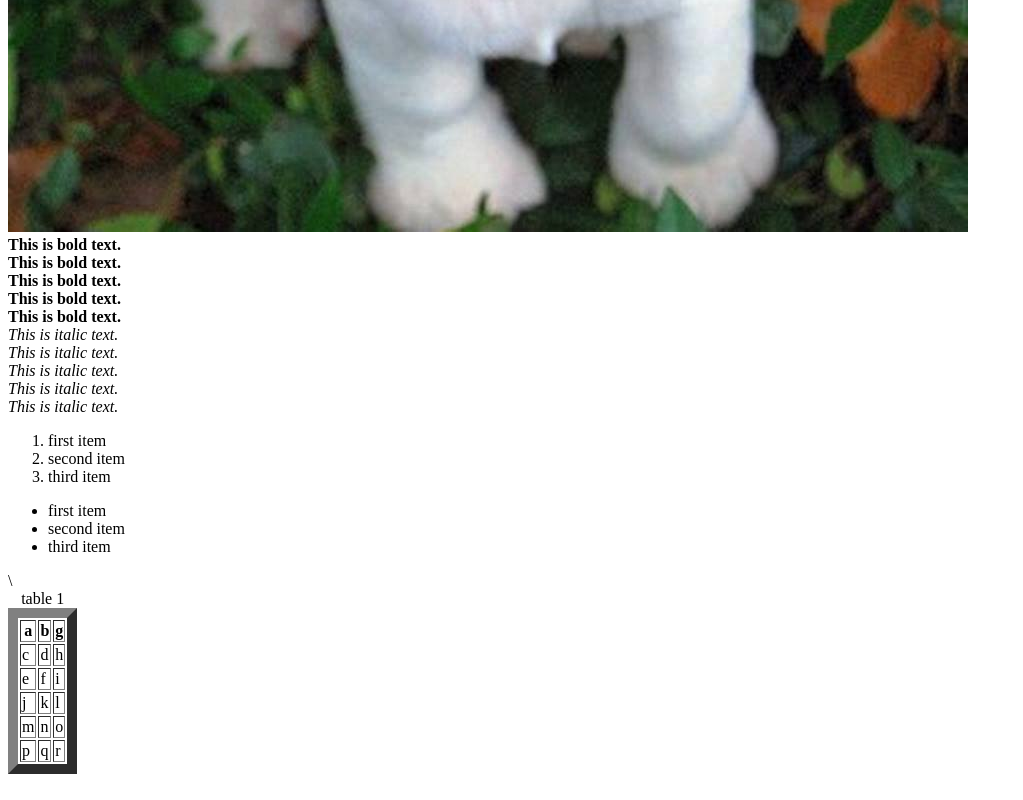
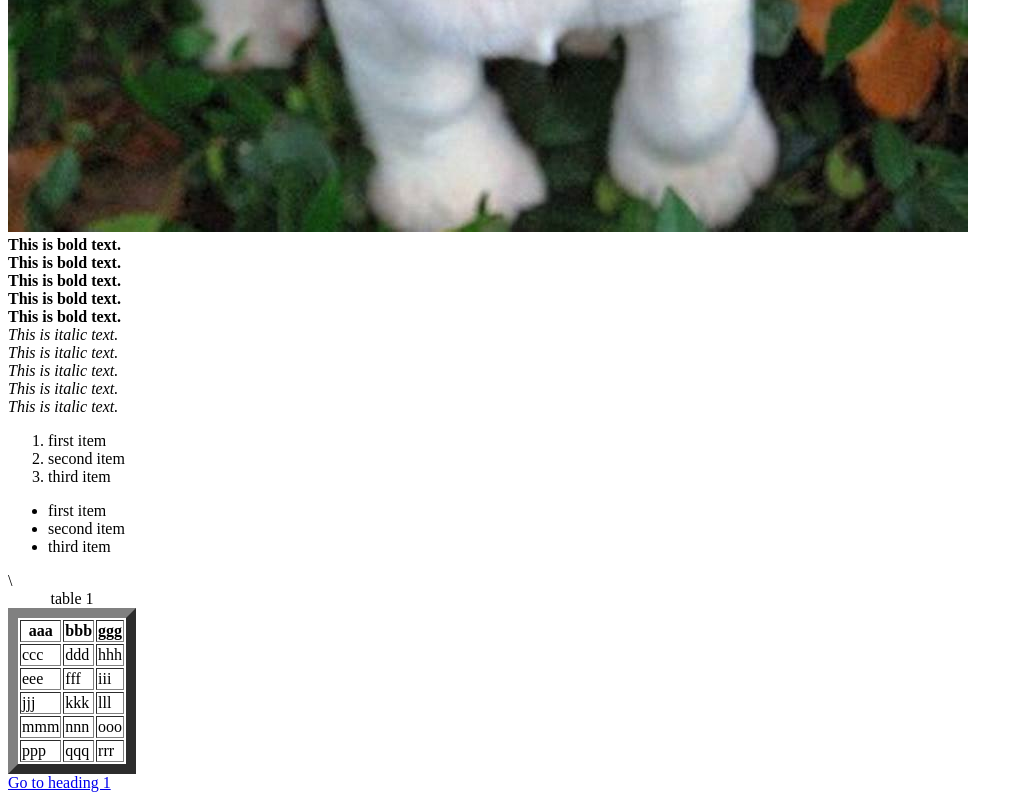
Before and after one commit to yashmishra01/IS645HW2, a plain HTML site: page index.html in a window 1280 px wide. Shown: the part 864-1664 px from the top of the page, without its empty margins (0-1023 px from the left). Drawn offline with Linux system fonts and the light colour scheme.

Commit message:
third release

```diff
--- a/index.html
+++ b/index.html
@@ -3,15 +3,15 @@
 <title>Yash Mishra</title>
 
 <body>
-    <a href="form.html">Form Page</a>
-
+    <a href="form.html">Go to form Page</a>
+    <a name="heading1"></a>
     <h1>heading 1</h1>
     <h2>heading 2</h2>
     <h3>heading 3</h3>
     <hr>
 
     <img src="dogphoto.jpg"><br>
-    <a name="boldtext"></a>
+
     <b>This is bold text.<br>
         This is bold text.<br>
         This is bold text.<br>
@@ -42,43 +42,43 @@
         <!-- caption definition -->
         <TR>
             <!-- start of header row definition -->
-            <TH> a </TH>
-            <TH>b </TH>
-            <th>g</th>
+            <TH>aaa </TH>
+            <TH>bbb </TH>
+            <th>ggg</th>
         </TR>
         <!-- end of header row definition -->
         <TR>
             <!-- start of first row definition -->
-            <TD>c </TD>
-            <TD>d </TD>
-            <td>h</td>
+            <TD>ccc </TD>
+            <TD>ddd </TD>
+            <td>hhh</td>
 
         </TR>
         <!-- end of first row definition -->
         <TR>
             <!-- start of last row definition -->
-            <TD> e </TD>\
-            <TD> f</TD>
-            <td>i</td>
+            <TD> eee </TD>\
+            <TD> fff</TD>
+            <td>iii</td>
         </TR>
         <tr>
-            <td>j</td>
-            <td>k</td>
-            <td>l</td>
+            <td>jjj</td>
+            <td>kkk</td>
+            <td>lll</td>
         </tr>
         <tr>
-            <td>m</td>
-            <td>n</td>
-            <td>o</td>
+            <td>mmm</td>
+            <td>nnn</td>
+            <td>ooo</td>
         </tr>
         <tr>
-            <td>p </td>
-            <td>q</td>
-            <td>r</td>
+            <td>ppp </td>
+            <td>qqq</td>
+            <td>rrr</td>
         </tr>
-        <!-- end of last row definition -->
+
     </TABLE>
-    <!-- end of table definition -->
+    <a href="#heading1">Go to heading 1</a>
 
 </body>
 
```
Also changed, not shown: form.html (+31 -0 lines).
